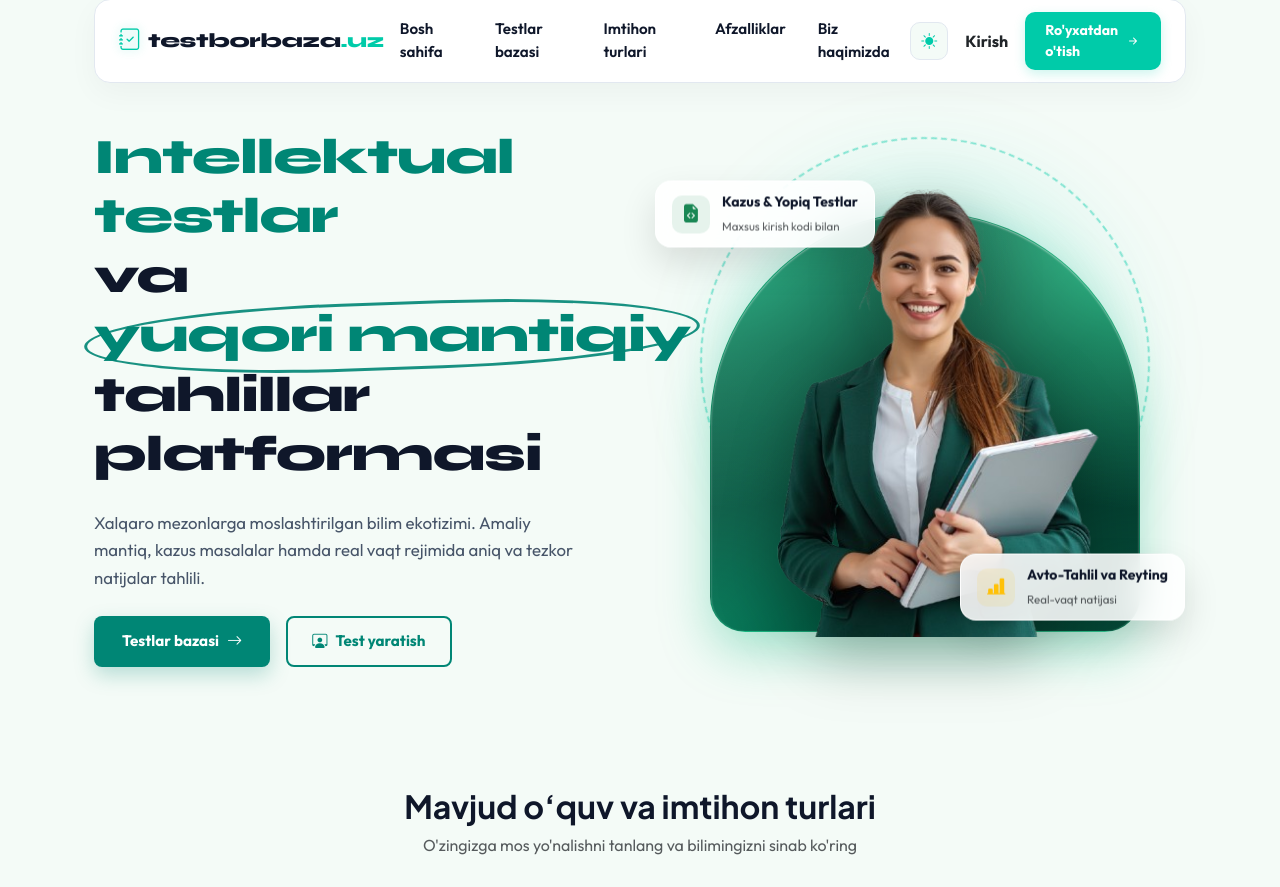
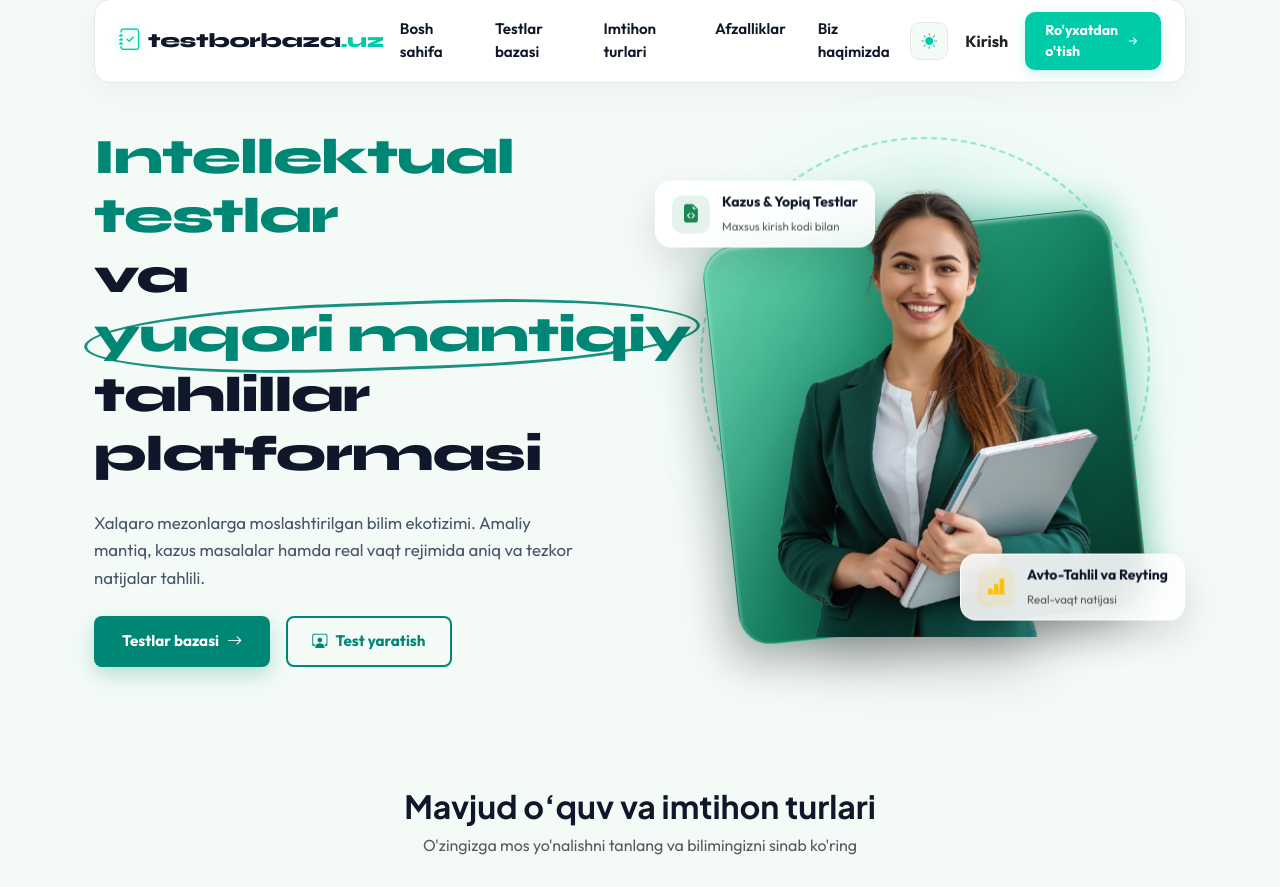
Before and after one commit to jcodetab/online_test_platform, a Django app: template templates/registration/home.html in a window 1280 px wide. Shown: the part 25-912 px from the top of the page. Run offline with Django 5.2, Linux system fonts and the light colour scheme; the template is opened without the code that fills it, so the values that code supplies are empty.

Commit message:
Apply concept 1: Floating 3D glass card

```diff
--- a/templates/registration/home.html
+++ b/templates/registration/home.html
@@ -283,29 +283,33 @@
             z-index: 1;
         }
 
-        /* 1-Uslub: Glassmorphic Mesh & Blur Glow (3D Zumrad Nur) */
+        /* 1-KONSEPTSiYA: Floating 3D Glass Card (3D Shaffof Shisha) */
 .modern-backdrop-shape {
     position: absolute;
-    bottom: 15px;
+    bottom: 20px;
     left: 50%;
-    transform: translateX(-50%);
-    width: 86%;
-    height: 84%;
+    transform: translateX(-50%) rotate(-6deg); /* 3D qiyshayish effekti */
+    width: 82%;
+    height: 80%;
+    background: linear-gradient(135deg, rgba(16, 185, 129, 0.9) 0%, rgba(4, 120, 87, 0.95) 50%, rgba(2, 44, 34, 0.98) 100%);
+    border-radius: 32px;
+    z-index: 1;
+    border: 1px solid rgba(52, 211, 153, 0.4);
+    box-shadow:
+        -15px 20px 40px rgba(0, 0, 0, 0.25),
+        10px -10px 30px rgba(16, 185, 129, 0.3),
+        inset 0 2px 4px rgba(255, 255, 255, 0.6);
+    backdrop-filter: blur(12px);
+    transition: all 0.4s ease;
+}
 
-    /* Zumrad Suyuq Aura va 3D Nur kodi */
-    background: radial-gradient(at 0% 0%, #10b981 0px, transparent 50%),
-                radial-gradient(at 100% 0%, #34d399 0px, transparent 50%),
-                radial-gradient(at 100% 100%, #064e3b 0px, transparent 50%),
-                radial-gradient(at 0% 100%, #047857 0px, transparent 50%);
-    background-color: #022c22;
-    box-shadow: 0 20px 50px rgba(16, 185, 129, 0.35), inset 0 1px 2px rgba(255, 255, 255, 0.5);
-
-    border-top-left-radius: 220px;
-    border-top-right-radius: 220px;
-    border-bottom-left-radius: 36px;
-    border-bottom-right-radius: 36px;
-    z-index: 1;
-    border: 1px solid rgba(52, 211, 153, 0.3);
+.modern-backdrop-shape::after {
+    content: "";
+    position: absolute;
+    inset: 0;
+    border-radius: 32px;
+    background: linear-gradient(120deg, rgba(255, 255, 255, 0.2) 0%, transparent 40%);
+    pointer-events: none;
 }
 
         .modern-backdrop-shape::before {
```
